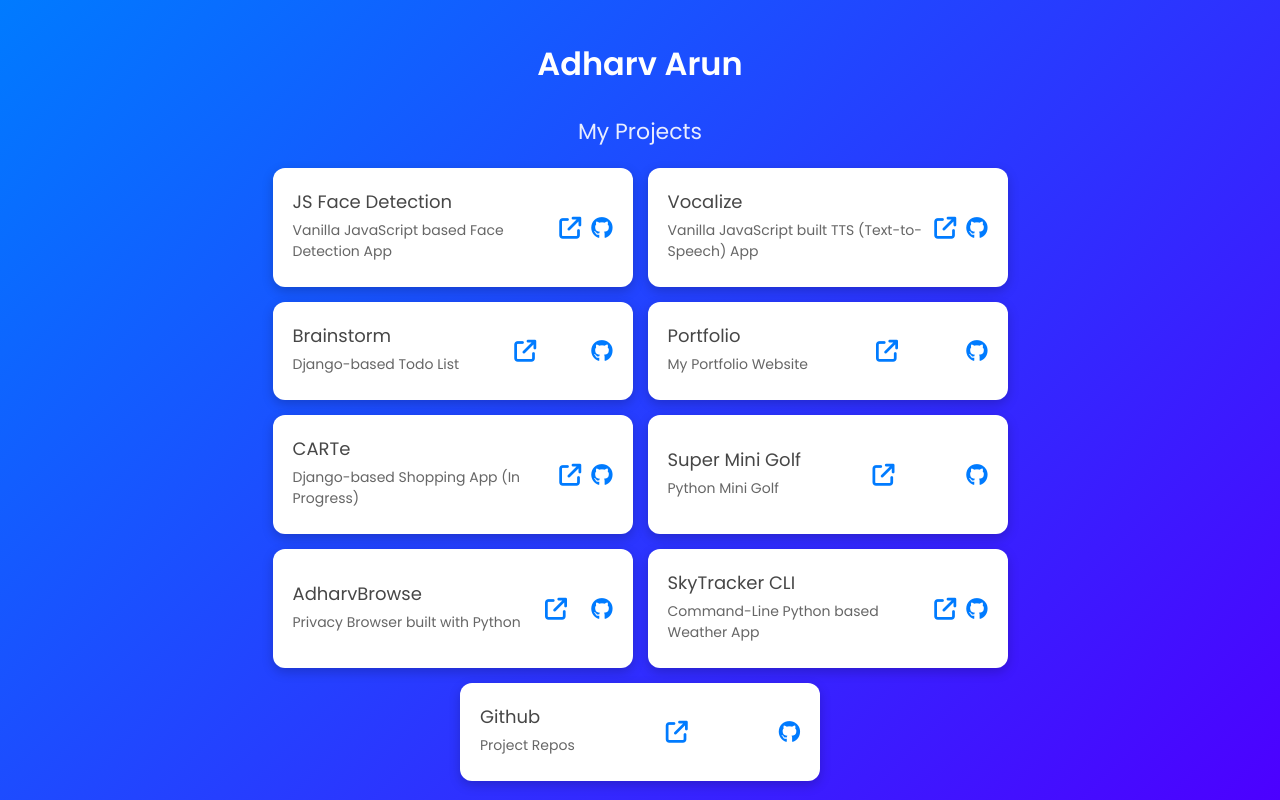
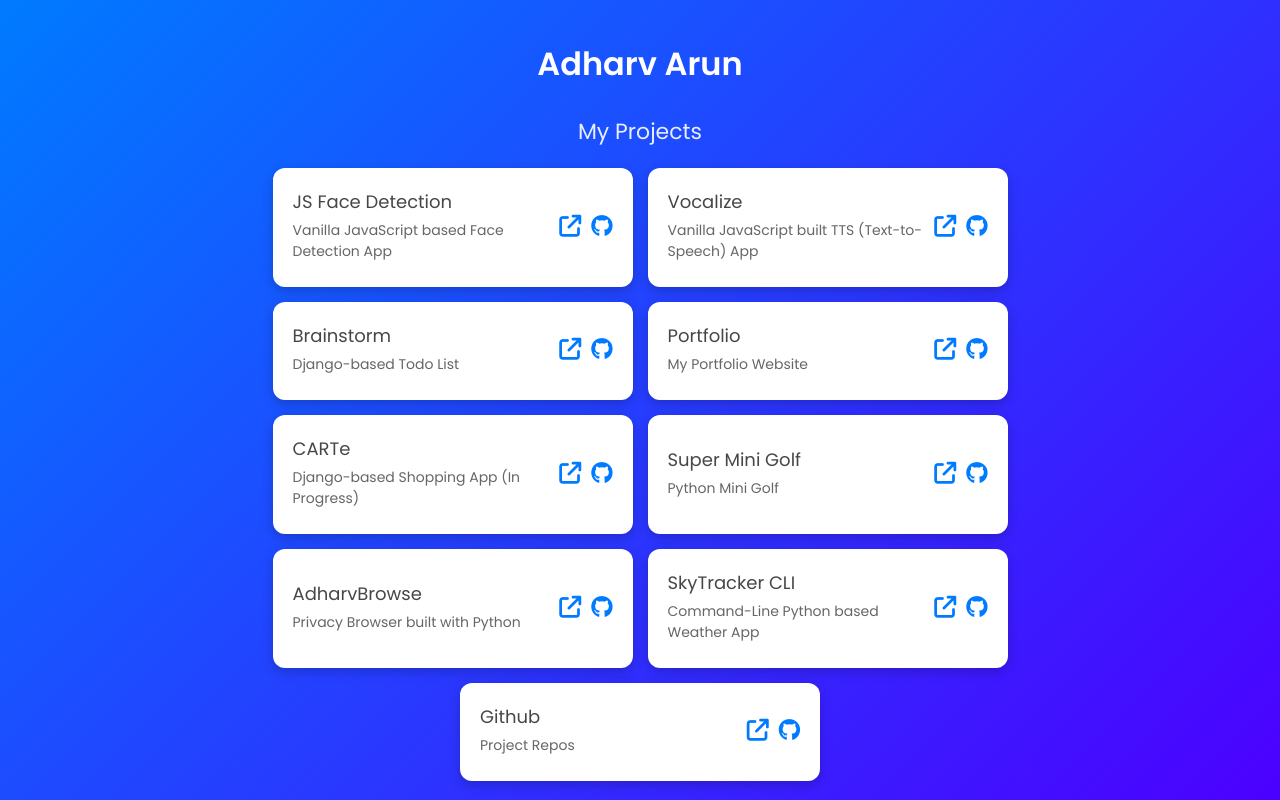
Before and after one commit to adharvarun/adharvarun.github.io, a plain HTML site: page index.html in a window 1280 px wide. Drawn offline with Linux system fonts and the light colour scheme.

Commit message:
Fix links #2

```diff
--- a/index.html
+++ b/index.html
@@ -73,18 +73,21 @@
             color: #666;
         }
 
+        .link-box .icon-container {
+            display: flex;
+            gap: 10px;
+            align-items: center;
+        }
+
         .link-box .icon {
             font-size: 22px;
             color: #007bff;
-            margin-left: 10px;
             transition: transform 0.3s ease;
         }
 
         .link-box a {
             text-decoration: none;
             color: inherit;
-            display: flex;
-            align-items: center;
         }
     </style>
 </head>
@@ -108,8 +111,14 @@
                         <h3><a href="${website.url}" target="_blank">${website.name}</a></h3>
                         <p>${website.description}</p>
                     </div>
-                    <a href="${website.url}" target="_blank"><i class="fa-solid fa-arrow-up-right-from-square icon"></i></a>
-                    <a href="${website.github}" target="_blank"><i class="fa-brands fa-github icon"></i></a>
+                    <div class="icon-container">
+                        <a href="${website.url}" target="_blank">
+                            <i class="fa-solid fa-arrow-up-right-from-square icon"></i>
+                        </a>
+                        <a href="${website.github}" target="_blank">
+                            <i class="fa-brands fa-github icon"></i>
+                        </a>
+                    </div>
                 `;
 
                 container.appendChild(linkBox);
```
